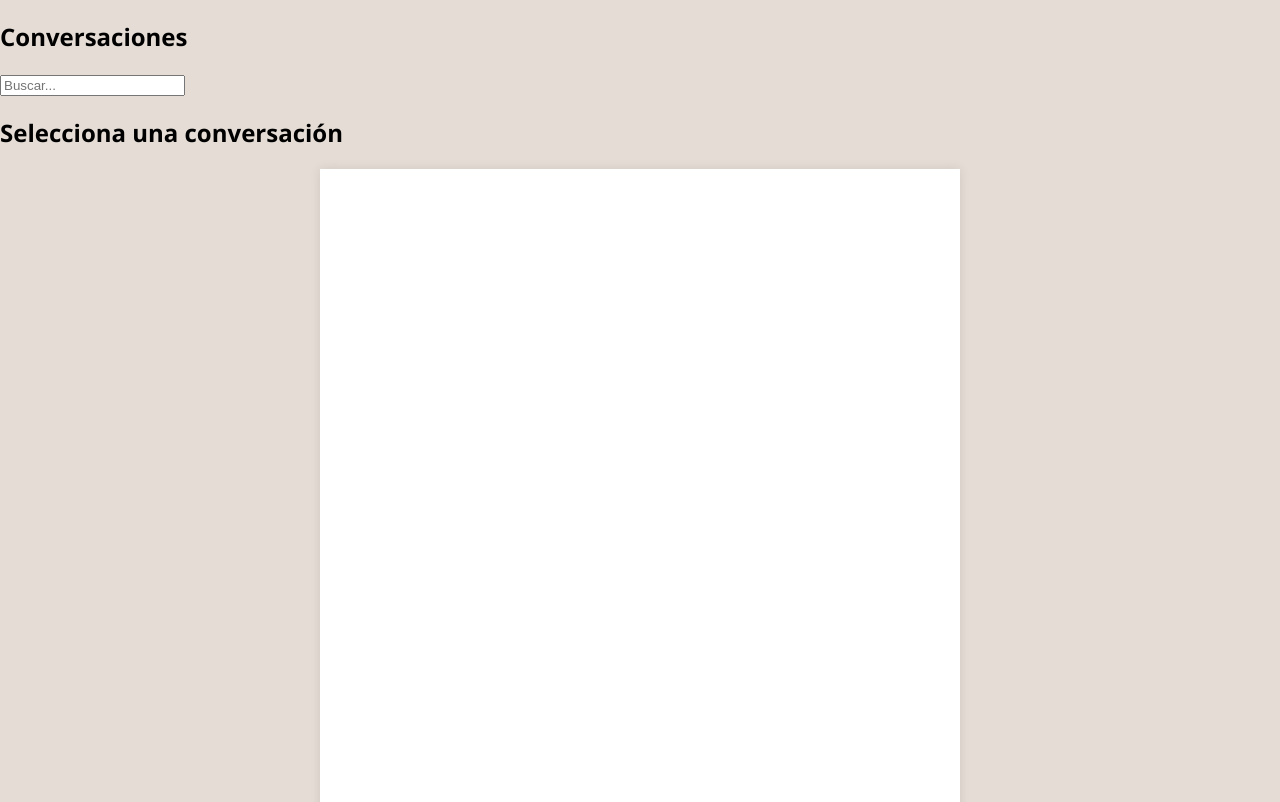
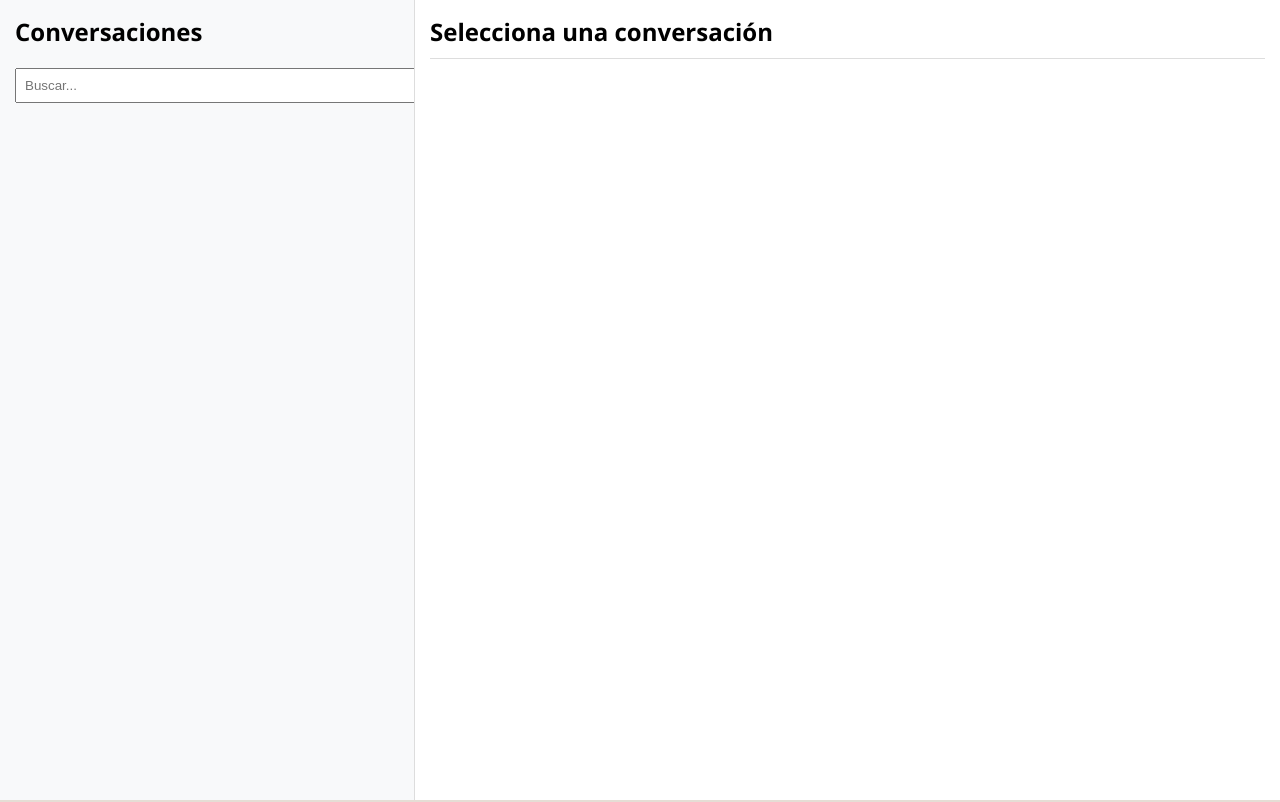
Before and after one commit to BlopoPlus/supabase-chat-viewer, a plain HTML site: page index.html in a window 1280 px wide. Shown: the top 802 px of the page. Drawn offline with nearby package versions, Linux system fonts and the light colour scheme.

Commit message:
Update style.css

```diff
--- a/style.css
+++ b/style.css
@@ -1,17 +1,60 @@
 body {
-  font-family: "Segoe UI", Roboto, sans-serif;
+  margin: 0;
+  font-family: "Segoe UI", sans-serif;
   background-color: #e5ddd5;
-  margin: 0;
+}
+
+#app {
+  display: flex;
+  height: 100vh;
+}
+
+#sidebar {
+  width: 30%;
+  background-color: #f8f9fa;
+  border-right: 1px solid #ddd;
+  padding: 15px;
+  overflow-y: auto;
+}
+
+#sidebar h2 {
+  margin-top: 0;
+}
+
+#buscador {
+  width: 100%;
+  padding: 8px;
+  margin-bottom: 10px;
+}
+
+#lista-usuarios {
+  list-style: none;
   padding: 0;
 }
 
-#chat-container {
-  max-width: 600px;
-  margin: auto;
-  background-color: #ffffff;
-  min-height: 100vh;
-  padding: 20px;
-  box-shadow: 0 0 10px rgba(0,0,0,0.1);
+#lista-usuarios li {
+  padding: 10px;
+  border-bottom: 1px solid #ccc;
+  cursor: pointer;
+}
+
+#lista-usuarios li:hover {
+  background-color: #e0e0e0;
+}
+
+#chat {
+  flex: 1;
+  padding: 15px;
+  overflow-y: auto;
+  background-color: #fff;
+  display: flex;
+  flex-direction: column;
+}
+
+#titulo-chat {
+  margin: 0 0 10px 0;
+  border-bottom: 1px solid #ddd;
+  padding-bottom: 10px;
 }
 
 .message {
```
